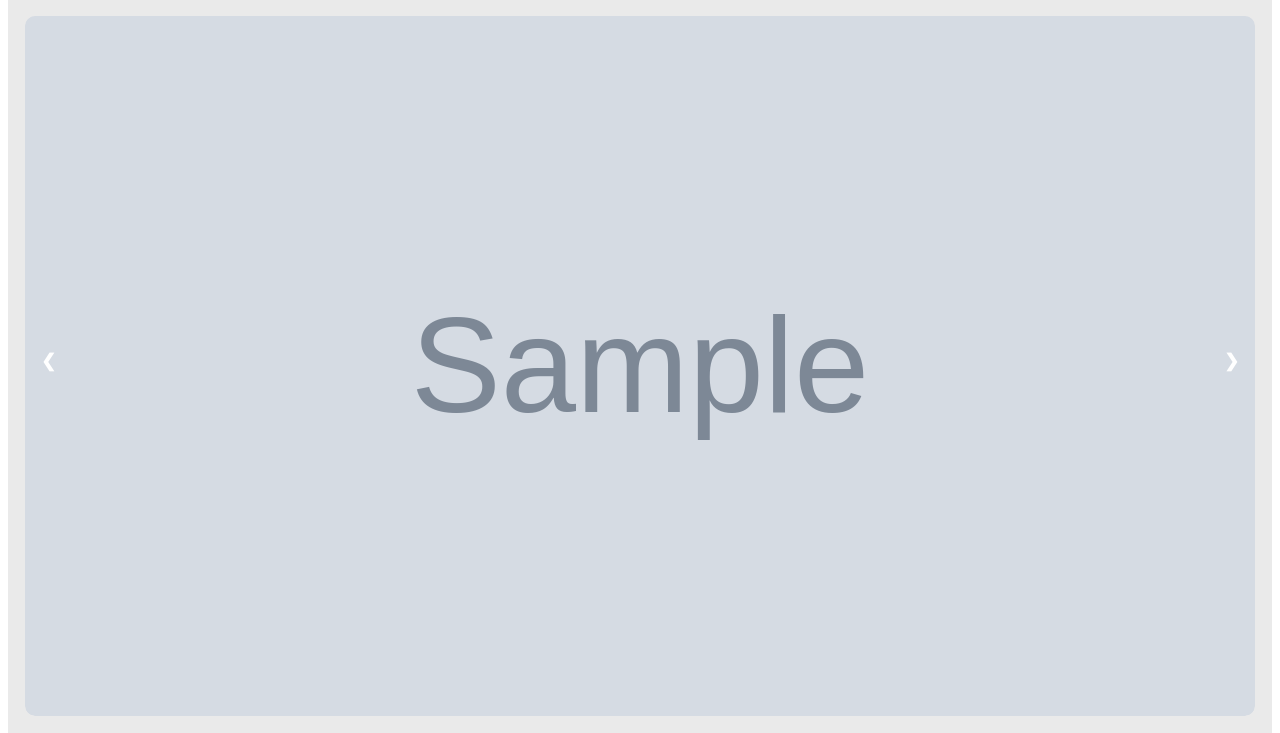
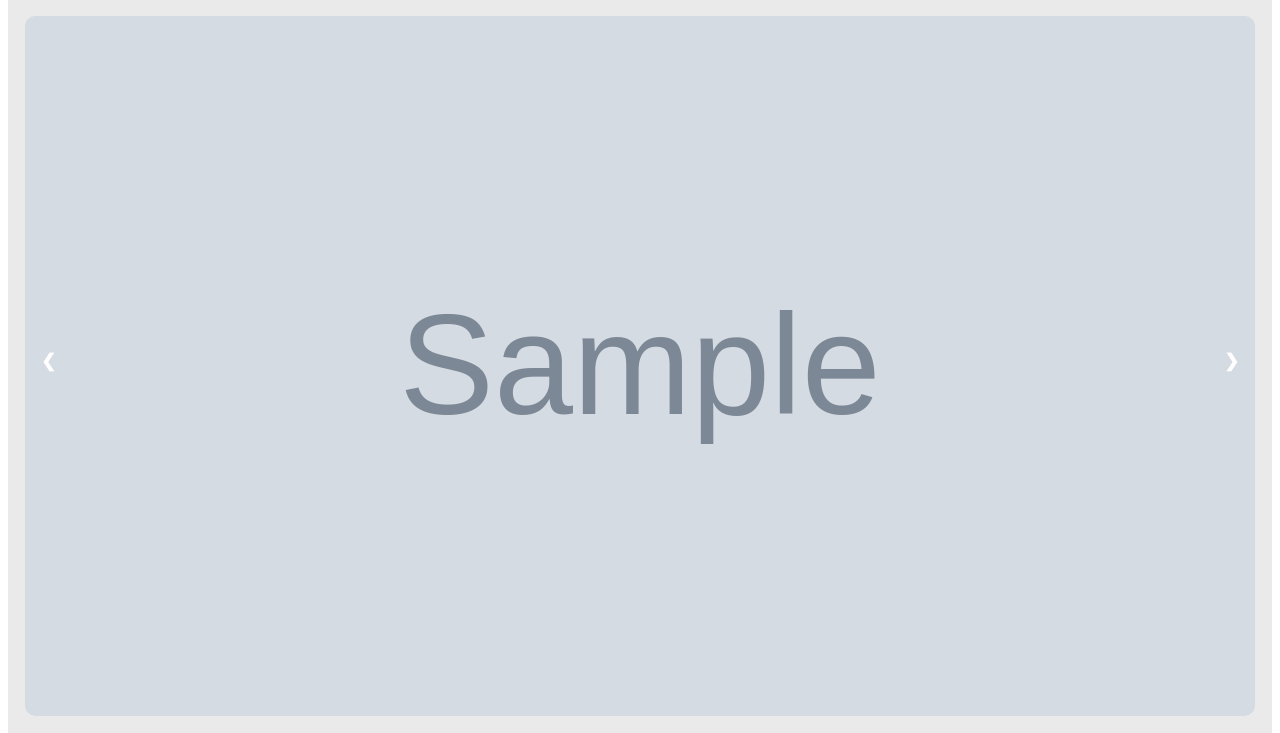
Before and after one commit to ismailbohra/Ajar-me, a CodeIgniter app: the page made by application/views/Home/Home.php in a window 1280 px wide. Shown: the part 102-835 px from the top of the page. Run offline with CodeIgniter, Linux system fonts and the light colour scheme; tables that the repository leaves empty or names only in its code hold one stand-in row (values such as "Sample post"); the template is opened without the code that fills it: most values are stand-ins (such as "Sample title", 1, 10 or a date in 2020); grey boxes marked "Sample" are stand-in pictures; data that the repository does not hold is empty.

Commit message:
slider image animation

```diff
--- a/application/views/Home/Home.php
+++ b/application/views/Home/Home.php
@@ -22,6 +22,24 @@
 
   img {
     vertical-align: middle;
+  }
+
+  .slider-image {
+    height: 100%;
+    width: 100%;
+    object-fit: cover;
+    overflow: hidden;
+    animation: enlargeAnimation 5s ease-in-out forwards;
+  }
+
+  @keyframes enlargeAnimation {
+    0% {
+      transform: scale(1);
+    }
+
+    100% {
+      transform: scale(1.05);
+    }
   }
 
   /* Slideshow container */
@@ -672,8 +690,7 @@
     </div> -->
     <?php foreach ($slider_image as $image): ?>
       <div class="mySlides">
-        <img src="<?php echo base_url($image['slider_image_url']); ?>"
-          style="height:100%;width:100%;object-fit:cover;overflow:hidden;">
+        <img src="<?php echo base_url($image['slider_image_url']); ?>" class="slider-image">
       </div>
     <?php endforeach; ?>
 
@@ -879,6 +896,9 @@
       }
       slides[slideIndex - 1].style.display = "block";
     }
+    setInterval(function () {
+      plusSlides(1);
+    }, 4000);
   </script>
   <script>
     let featuredIndex = 0;
```
